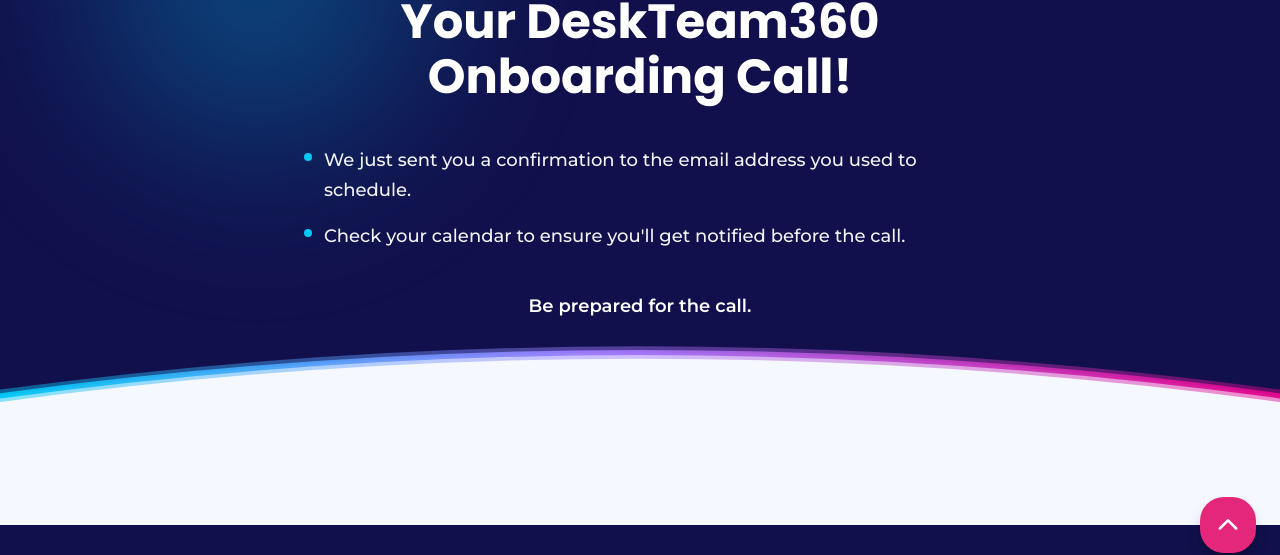
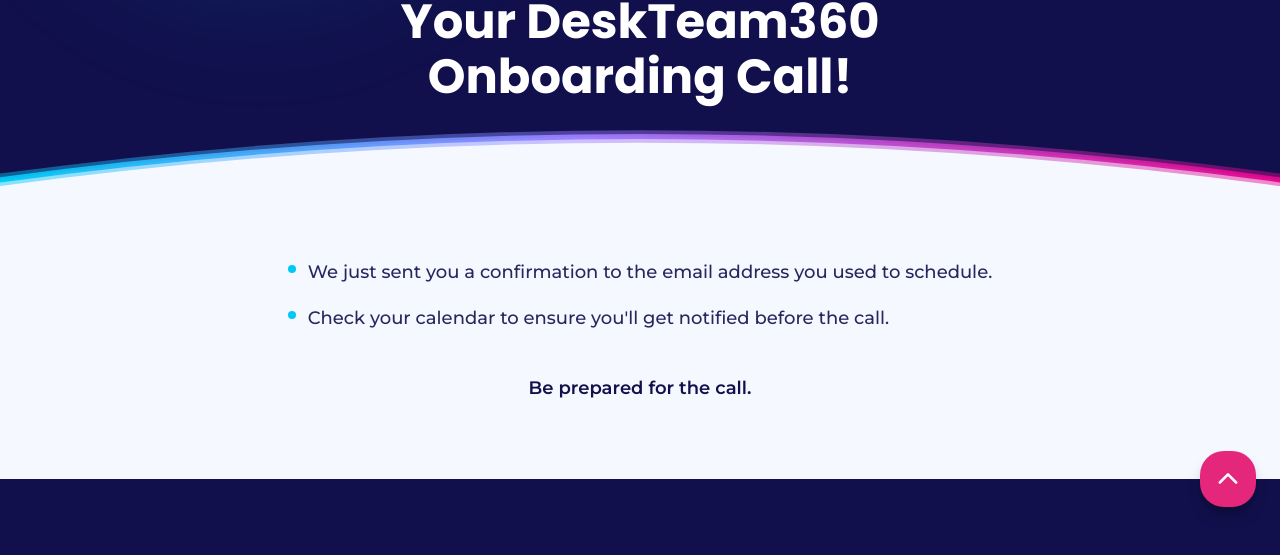
Before and after one commit to DeskTeam-360/dt360, a Next.js app: page /onboarding-call-scheduled-thank-you in a window 1280 px wide. Shown: the part 181-736 px from the top of the page. Built offline with nearby package versions, Linux system fonts and the light colour scheme; no server answers.

Commit message:
update book calendar

```diff
--- a/components/pages/onboarding-call-scheduled-thank-you/OnboardingCallScheduledThankYouHero.tsx
+++ b/components/pages/onboarding-call-scheduled-thank-you/OnboardingCallScheduledThankYouHero.tsx
@@ -1,4 +1,5 @@
 import { CallScheduledThankYouHero } from "@/components/shared/CallScheduledThankYouHero";
+import { Container } from "@/components/shared/Container";
 import { onboardingCallScheduledThankYouPage } from "@/data/onboardingCallScheduledThankYou";
 
 export function OnboardingCallScheduledThankYouHero() {
@@ -9,8 +10,9 @@
       headingId="onboarding-thank-you-hero-heading"
       archGradientId="onboarding-thank-you-arch-glow"
       title={hero.title}
-    >
-      <ul className="type-rule-p mx-auto mt-8 max-w-2xl space-y-4 text-left text-white/95 sm:mt-10">
+      belowArch={
+        <Container className="max-w-2xl text-center">
+          <ul className="type-rule-p mx-auto inline-block space-y-4 text-left text-[#11104C]/90">
             {hero.messages.map((message) => (
               <li key={message} className="flex gap-3">
                 <span className="mt-2 size-2 shrink-0 rounded-full bg-[#00C8F4]" aria-hidden />
@@ -18,7 +20,9 @@
               </li>
             ))}
           </ul>
-      <p className="type-rule-p mt-8 font-semibold text-white sm:mt-10">{hero.closing}</p>
-    </CallScheduledThankYouHero>
+          <p className="type-rule-p mt-8 font-semibold text-[#11104C] sm:mt-10">{hero.closing}</p>
+        </Container>
+      }
+    />
   );
 }
```
Lines whose indentation alone changed are shown as unchanged.
